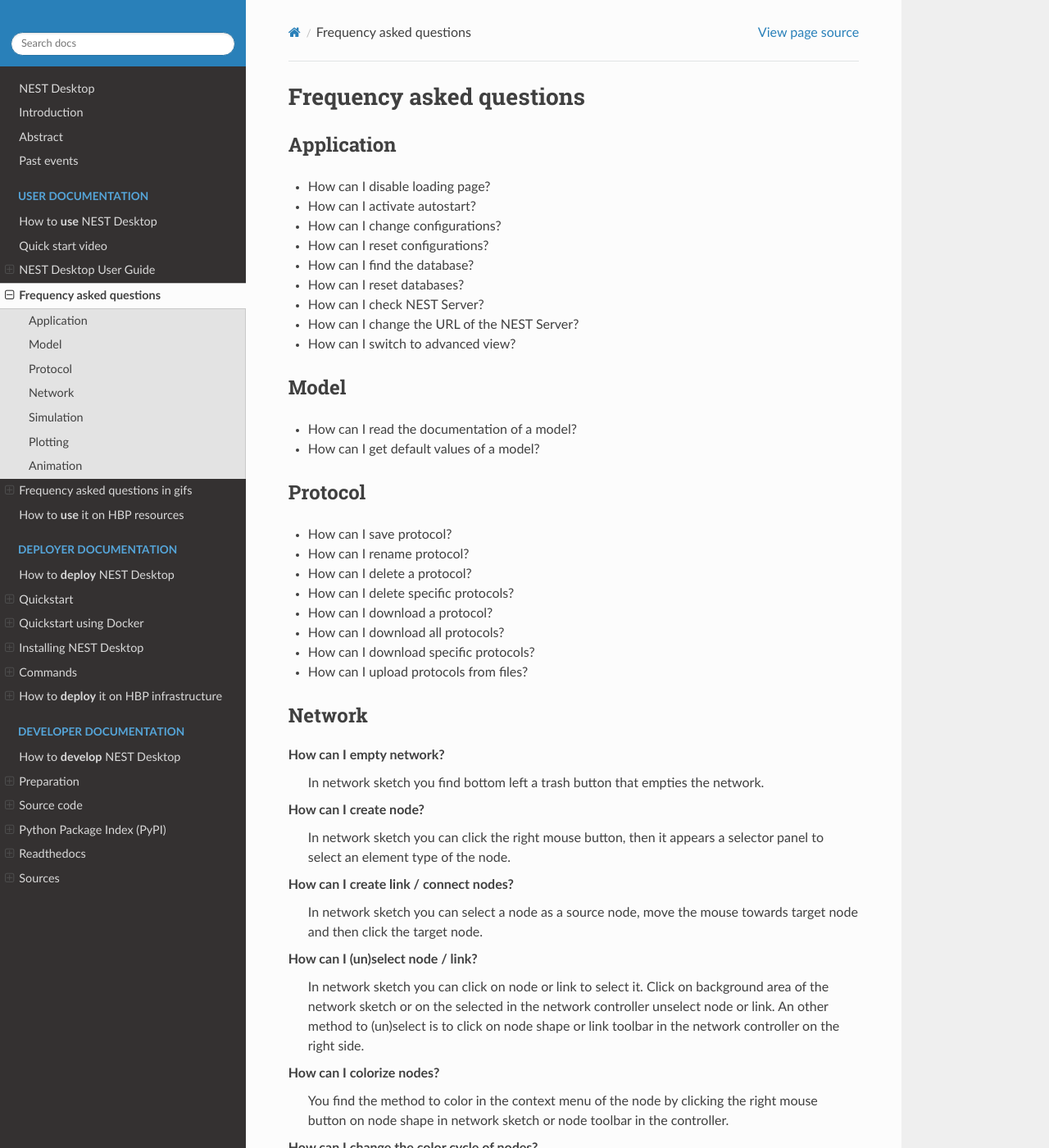
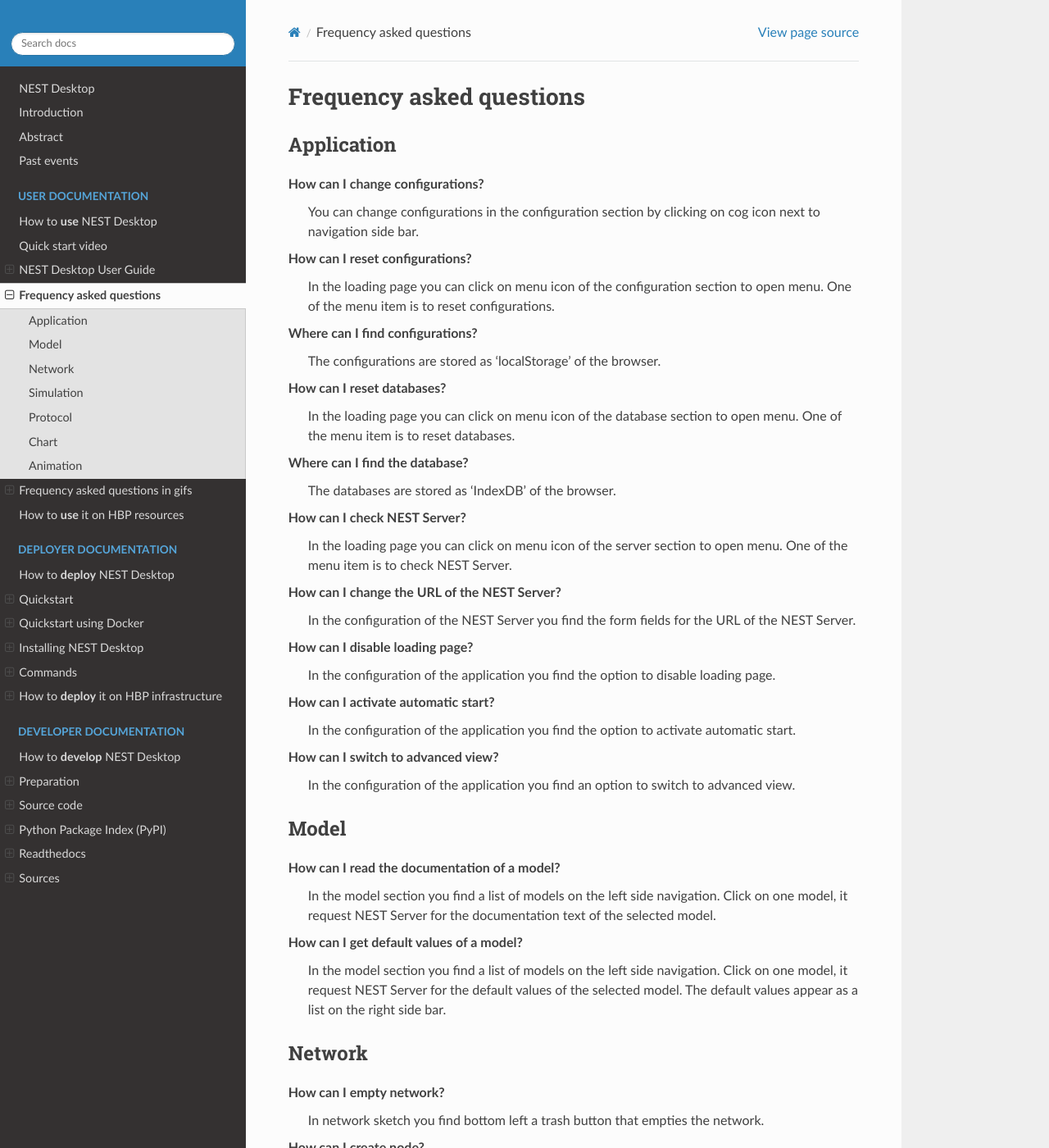
Before and after one commit to babsey/nest-desktop-docs, a Sphinx documentation site: the page built from docs/user/faq.rst, in a window 1280 px wide and 1400 px high. Shown: the whole window at 82% size. Built offline with Sphinx 7.4.7 and the Read the Docs theme 2.0.0, drawn with Linux system fonts in a browser that asks for light colours; some of the changed text lies outside the part shown.

Commit message:
Update faq docs

```diff
--- a/docs/user/faq.rst
+++ b/docs/user/faq.rst
@@ -5,34 +5,52 @@
 Application
 -----------
 
-* How can I disable loading page?
-* How can I activate autostart?
-* How can I change configurations?
-* How can I reset configurations?
-* How can I find the database?
-* How can I reset databases?
-* How can I check NEST Server?
-* How can I change the URL of the NEST Server?
-* How can I switch to advanced view?
+How can I change configurations?
+  You can change configurations in the configuration section
+  by clicking on cog icon next to navigation side bar.
+
+How can I reset configurations?
+  In the loading page you can click on menu icon of the configuration section to open menu.
+  One of the menu item is to reset configurations.
+
+Where can I find configurations?
+  The configurations are stored as 'localStorage' of the browser.
+
+How can I reset databases?
+  In the loading page you can click on menu icon of the database section to open menu.
+  One of the menu item is to reset databases.
+
+Where can I find the database?
+  The databases are stored as 'IndexDB' of the browser.
+
+How can I check NEST Server?
+  In the loading page you can click on menu icon of the server section to open menu.
+  One of the menu item is to check NEST Server.
+
+How can I change the URL of the NEST Server?
+  In the configuration of the NEST Server you find the form fields for the URL of the NEST Server.
+
+How can I disable loading page?
+  In the configuration of the application you find the option to disable loading page.
+
+How can I activate automatic start?
+  In the configuration of the application you find the option to activate automatic start.
+
+How can I switch to advanced view?
+  In the configuration of the application you find an option to switch to advanced view.
+
 
 Model
 -----
 
-* How can I read the documentation of a model?
-* How can I get default values of a model?
+How can I read the documentation of a model?
+  In the model section you find a list of models on the left side navigation.
+  Click on one model, it request NEST Server for the documentation text of the selected model.
 
-
-Protocol
---------
-
-* How can I save protocol?
-* How can I rename protocol?
-* How can I delete a protocol?
-* How can I delete specific protocols?
-* How can I download a protocol?
-* How can I download all protocols?
-* How can I download specific protocols?
-* How can I upload protocols from files?
+How can I get default values of a model?
+  In the model section you find a list of models on the left side navigation.
+  Click on one model, it request NEST Server for the default values of the selected model.
+  The default values appear as a list on the right side bar.
 
 
 Network
@@ -56,6 +74,9 @@
   You find the method to color in the context menu of the node
   by clicking the right mouse button on node shape in network sketch or node toolbar in the controller.
 
+Where can I find network configuration?
+  In the configuration section you find a subsection network.
+
 How can I change the color cycle of nodes?
   In the network configuration you find the way to change the color cycle.
 
@@ -75,6 +96,10 @@
   In the context menu of a parameter (by clicking right button on a parameter) you find the method to reset parameter.
   It also shows the default value of the parameter.
 
+Where can I find network controller?
+  You find network controller by clicking on top icon ('project diagram') left to controller.
+  Node and link controller are part of the network controller.
+
 How can I set inhibitory connectome?
   You can set weights to negative value in the link controller.
 
@@ -85,11 +110,11 @@
   In the context menu of the node, you can (un)set the spatial mode of the node.
 
 How can I add mask for projection?
-  When pre and post nodes are set to spatial, then you find mask item of the spatial projections in the link controller.
-  Click on the mask item to mofify it.
+  When source and target nodes are set to spatial, then you find mask item of the spatial projections in the link controller.
+  Click on the mask item to modify it.
 
 How can I generate grid/free positions?
-  When the node is set to spatial, position item will replace the population item. Click in position item to get a position panel.
+  When the node is set to spatial, position item will replace the population item. Click on position item to get a position panel.
   Modify a value will generate positions, at the end of the panel you find a button to generate positions.
 
 How can I add positions?
@@ -106,40 +131,140 @@
 Simulation
 ----------
 
-* How can I start simulation?
-* How can I stop simulation?
-* How can I activate simulation after change?
-* How can I activate simulation after load?
-* How can I activate seed randomization?
-* How can I modify NEST kernel?
-* How can I change resolution?
-* How can I change seed?
-* How can I set simulation time?
-* How can I get Python script of the simulation?
-* How can I get data for the simulation in JSON format?
-* How can I get data for the app in JSON format?
+How can I start simulation?
+  Click on the play button in top right to go to simulation play,
+  then click the play button again to start simulation.
+
+How can I stop simulation?
+  The option to stop simulation is not implemented.
+
+How can I activate simulation after change?
+  In the context menu of the play button (by clicking on right button) you find an option to activate simulation after change.
+
+How can I activate simulation after load?
+  In the context menu of the play button (by clicking on right button) you find an option to activate simulation after load.
+
+How can I activate seed randomization?
+  In the context menu of the play button (by clicking on right button) you find an option to activate seed randomization.
+
+Where can I find simulation controller?
+  The simulation controller appears by clicking on the cog icon left to controller side bar.
+  The kernel controller is a part of the simulation controller.
+
+How can I modify kernel of NEST Simulator?
+  In the simulation controller you find a kernel section for the NEST Simulator.
+
+How can I change resolution of the kernel?
+  In the simulation controller you find a kernel section for the NEST Simulator.
+  There you are able to change resolution.
+
+.. warning::
+   Please verify that the resolution of the recorders are larger than the resolution in the kernel.
+
+How can I change seed?
+  In the simulation controller you find a simulation section.
+  There you are able to change seed value.
+
+How can I set simulation time?
+  In the simulation controller you find a simulation section.
+  There you are able to change simulation time.
+
+How can I get Python script of the simulation?
+  When the advanced view is activated you find the Python script of the simulation in one of the tabs in the simulation details.
+
+How can I find data for the simulation in JSON format?
+  In one tab of the simulation details you find data for the simulation.
+
+How can I find data for the app in JSON format?
+  In one tab of the simulation details you find data for the app.
 
 
-Plotting
+Protocol
 --------
 
-* How can I drag/zoom the chart?
-* How can I reset to default view?
-* How can I download plottings?
-* How can I migrate records to Plotly Chart Studio?
-* How can I modify bin size of the PSTH?
-* How can I change the mode of the PSTH?
-* How can I change the label of axes or the title?
-* How can I hide/show dots/lines?
+How can I save protocol?
+  In the top left of the page you find a floppy disc icon to save protocol.
+
+How can I rename protocol?
+  In the network editor you find the input field of the protocol name.
+  There you are able to change the name of the protocol.
+
+How can I delete a protocol?
+  In the context menu of the protocols (by clicking on mouse right button on a protocol) you find this method to delete corresponding protocol.
+
+How can I delete specific protocols?
+  In the menu of the simulation in the top navigation you find an method to select protocols.
+  Then select several protocols and then at the end you find the action to delete them.
+
+How can I download a protocol?
+  In the context menu of the protocols (by clicking on mouse right button on a protocol) you find this method to delete corresponding protocol.
+
+How can I download specific protocols?
+  In the menu of the simulation in the top navigation you find an method to select protocols.
+  Then select several protocols and then at the end you find the action to download them.
+
+How can I download all protocols?
+  In the menu of the simulation in the top navigation you find an method to download all protocols.
+
+How can I upload protocols?
+  In the menu of the simulation in the top navigation you find an method to upload protocols from a file.
+
+
+Chart
+-----
+
+Where can I find chart controller?
+  You find animation controller by clicking on the 'chart' icon in the stacked menu left to controller.
+
+How can I drag/zoom the chart?
+  Select the mode in the mode bar (top). Then click on the chart for dragging or zooming.
+
+How can I reset to default view?
+  Click on the house icon in the mode bar (top) to reset to default view.
+
+How can I download plot of the chart?
+  Click on the photo icon (top) to download plot of the chart. It saves into SVG format.
+
+How can I migrate chart to Plotly Chart Studio?
+  Click on the text "Edit chart" (bottom) to see the chart in Plotly Chart Studio.
+
+How can I modify bin size of the PSTH?
+  In the chart controller you find tick slider to modify bin size.
+
+How can I change the mode of the PSTH?
+  In the chart controller you find options to change the mode of the PSTH.
+
+How can I change the label of axes or the title?
+  Click on the label of the axes or the title to change it.
+
+How can I hide/show dots/lines?
+  Click on the legend to alter the visibility of the dots/lines.
 
 
 Animation
 ---------
 
-* How can I stop animation?
-* How can I increase/decrease animation speed?
-* How can I change colormap of dots?
-* How can I change size of dots?
-* How can I add trailing for dots?
-* How can I rotate camera?
-* How can I activate camera motion?
+Where can I find animation controller?
+  You find animation controller by clicking on the 'braille' icon.
+
+How can I stop animation?
+  Go to animation controller. You find a pause icon to stop animation.
+
+How can I increase/decrease animation speed?
+  In the animation controller you find forward or backward to alter animation speed.
+
+How can I change colorscale of dots?
+  In the animation controller you find a colormap of the current colorscale.
+  Next below of it you find an options to select colorscale.
+
+How can I change size of dots?
+  In the animation controller you find slider of the dot size.
+
+How can I add trailing for dots?
+  It only works in the animation of the spikes.
+
+How can I rotate camera?
+  Hold the mouse button on the animation area and then move it to rotate the camera.
+
+How can I activate camera motion?
+  In the animation controller you can increase the speed of the camera motion.
```
